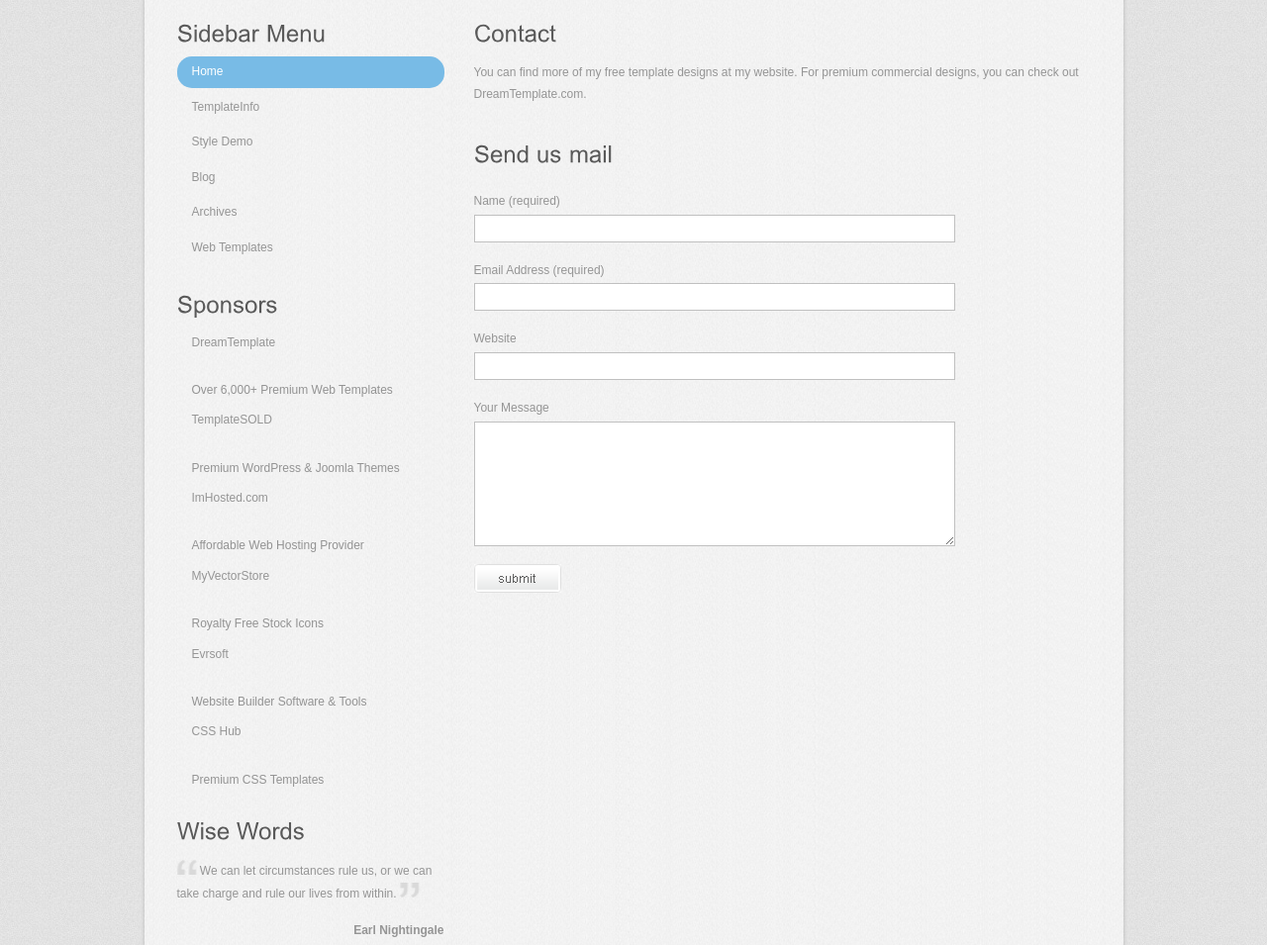
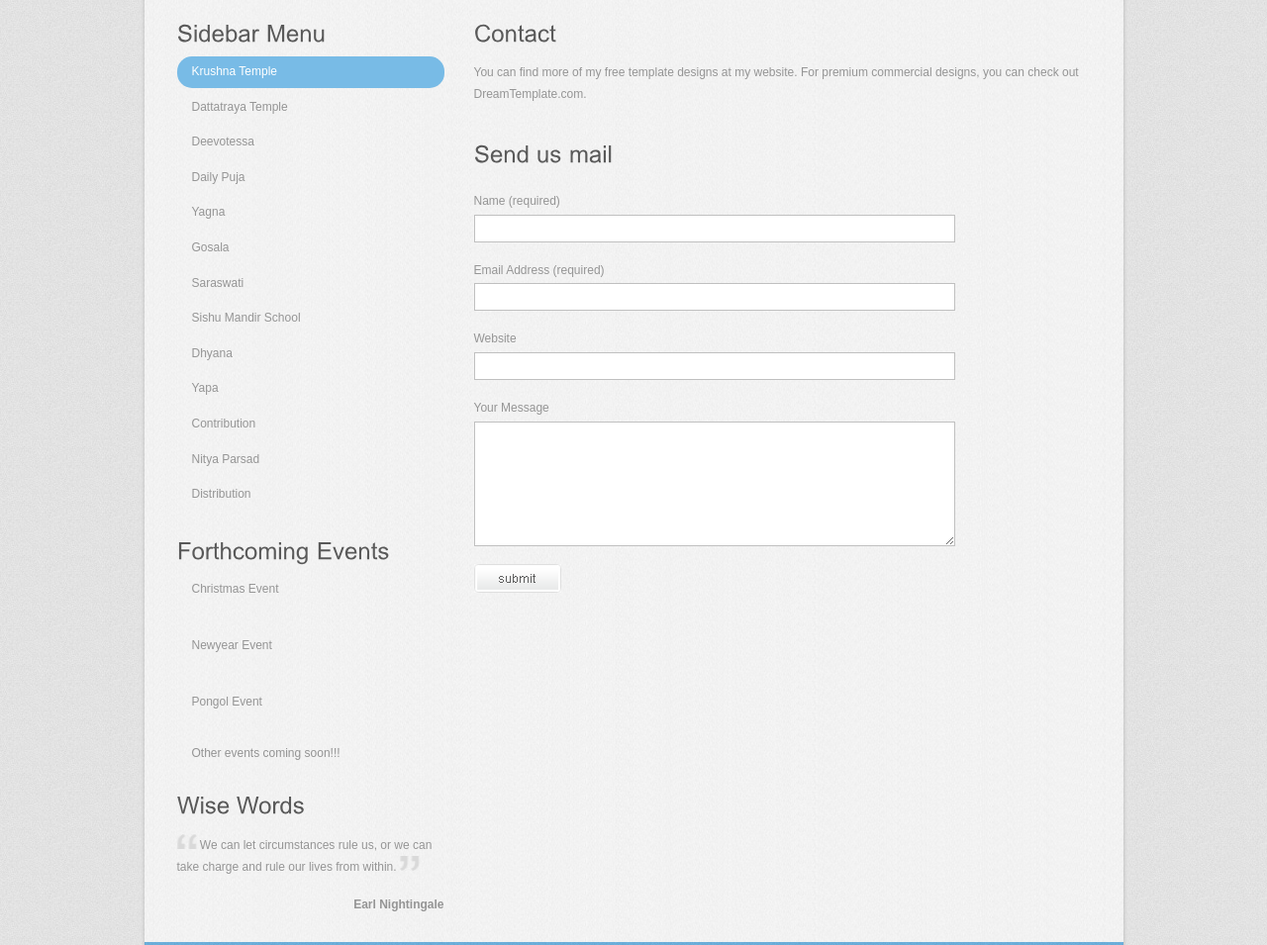
Before and after one commit to jameess/asram_webpage, a plain HTML site: page contact.html in a window 1280 px wide. Shown: the part 460-1415 px from the top of the page at 99% size. Drawn offline with Linux system fonts and the light colour scheme.

Commit message:
Added some details

```diff
--- a/contact.html
+++ b/contact.html
@@ -1,7 +1,7 @@
 <!DOCTYPE html PUBLIC "-//W3C//DTD XHTML 1.0 Transitional//EN" "http://www.w3.org/TR/xhtml1/DTD/xhtml1-transitional.dtd">
 <html xmlns="http://www.w3.org/1999/xhtml">
 <head>
-<title>SocialNet | Contact</title>
+<title>Gayatri Shaktipeetha</title>
 <meta http-equiv="Content-Type" content="text/html; charset=UTF-8" />
 <link href="style.css" rel="stylesheet" type="text/css" />
 <script type="text/javascript" src="js/jquery-1.3.2.min.js"></script>
@@ -15,7 +15,8 @@
   <div class="main_resize">
     <div class="header">
       <div class="logo">
-        <h1><a href="#"><span>Social</span>Net<small>Simple web template</small></a></h1>
+          <h1><a href="#">Gayatri Shaktipeetha</a></h1>
+        <h4>Amalapuram<br/>Red Bridge,East Godavari</h4>
       </div>
       <div class="search">
         <form method="get" id="search" action="#">
@@ -82,30 +83,31 @@
             <h2 class="star"><span>Sidebar</span> Menu</h2>
             <div class="clr"></div>
             <ul class="sb_menu">
-              <li class="active"><a href="#">Home</a></li>
-              <li><a href="#">TemplateInfo</a></li>
-              <li><a href="#">Style Demo</a></li>
-              <li><a href="#">Blog</a></li>
-              <li><a href="#">Archives</a></li>
-              <li><a href="#">Web Templates</a></li>
+              <li class="active"><a href="#">Krushna Temple</a></li>
+              <li><a href="#">Dattatraya Temple</a></li>
+              <li><a href="#">Deevotessa</a></li>
+              <li><a href="#">Daily Puja</a></li>
+              <li><a href="#">Yagna</a></li>
+              <li><a href="#">Gosala</a></li>
+                <li><a href="#">Saraswati</a></li>
+                <li><a href="#">Sishu Mandir School</a></li>
+                <li><a href="#">Dhyana</a></li>
+                <li><a href="#">Yapa</a></li>
+                <li><a href="#">Contribution</a></li>
+                <li><a href="#">Nitya Parsad</a></li>
+                <li><a href="#">Distribution</a></li>
             </ul>
           </div>
           <div class="gadget">
-            <h2 class="star"><span>Sponsors</span></h2>
+            <h2 class="star"><span>Forthcoming Events</span></h2>
             <div class="clr"></div>
             <ul class="ex_menu">
-              <li><a href="http://www.dreamtemplate.com">DreamTemplate</a><br />
-                Over 6,000+ Premium Web Templates</li>
-              <li><a href="http://www.templatesold.com/">TemplateSOLD</a><br />
-                Premium WordPress &amp; Joomla Themes</li>
-              <li><a href="http://www.imhosted.com">ImHosted.com</a><br />
-                Affordable Web Hosting Provider</li>
-              <li><a href="http://www.myvectorstore.com">MyVectorStore</a><br />
-                Royalty Free Stock Icons</li>
-              <li><a href="http://www.evrsoft.com">Evrsoft</a><br />
-                Website Builder Software &amp; Tools</li>
-              <li><a href="http://www.csshub.com/">CSS Hub</a><br />
-                Premium CSS Templates</li>
+             <li><a href="http://www.dreamtemplate.com">Christmas Event</a><br />
+
+              <li><a href="http://www.templatesold.com/">Newyear Event</a><br />
+
+              <li><a href="http://www.imhosted.com">Pongol Event</a><br />
+                  <li>Other events coming soon!!!</li>
             </ul>
           </div>
           <div class="gadget">
@@ -141,10 +143,9 @@
 </div>
 <div class="footer">
   <div class="footer_resize">
-    <p class="lf">&copy; Copyright <a href="#">MyWebSite</a>.</p>
-    <p class="rf">Layout by Rocket <a href="http://www.rocketwebsitetemplates.com/">Website Templates</a></p>
+    <p class="lf">&copy; Copyright <a href="#">Shaktipitha,Amalapuram</a>.</p>
+    <p class="rf">Powered by: DevelopersBVC.in</p>
     <div class="clr"></div>
   </div>
 </div>
-<div align=center>This template  downloaded form <a href='http://all-free-download.com/free-website-templates/'>free website templates</a></div></body>
 </html>
```
Also changed, not shown: about.html (+25 -23 lines), blog.html (+25 -23 lines), index.html (+21 -19 lines), support.html (+25 -23 lines).
